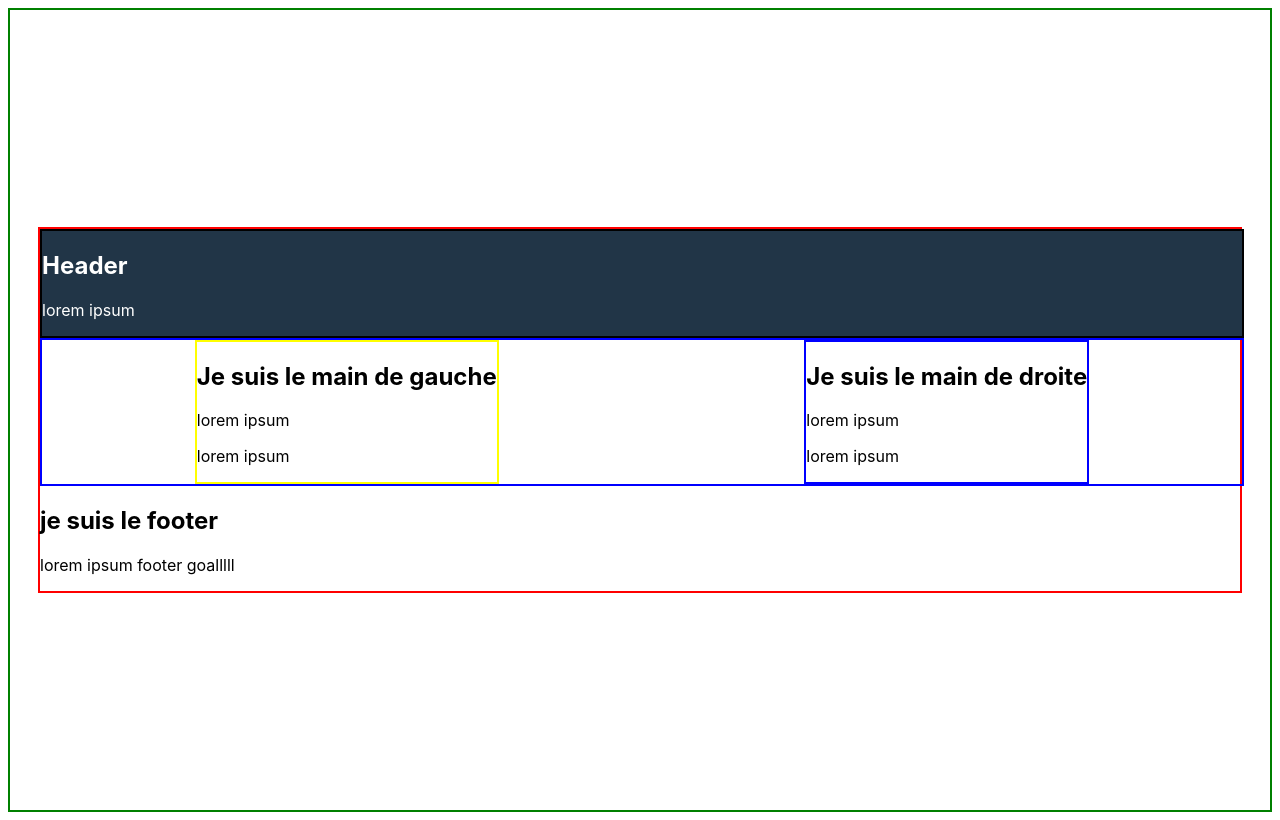
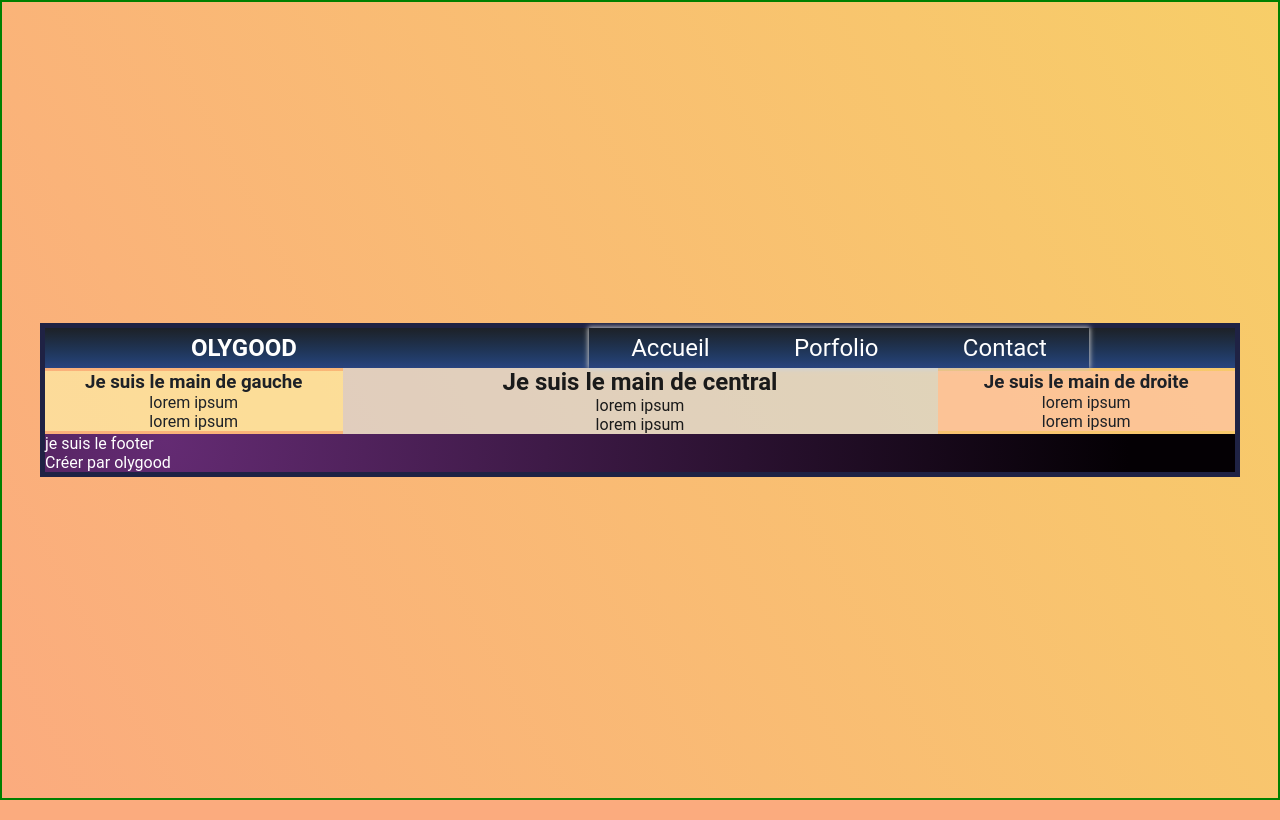
Before and after one commit to olygood/laboVanilla, a website built with Vite: page index.html in a window 1280 px wide. Built offline with nearby package versions, Linux system fonts and the light colour scheme.

Commit message:
header, main avec 3 section, footer ok

```diff
--- a/main.js
+++ b/main.js
@@ -1,15 +1,15 @@
 import '/style.css'
 import { Header } from './src/Header.js'
+import { Main } from './src/Main.js'
 import { Footer } from './src/Footer.js'
-import { Main } from './src/Main.js'
 
 const element = document.querySelector('#app');
-const components = [Header, Main,Footer];
+// const components = [Header,Main,Footer];
 
-for(const el of components)
-{
-    element.insertAdjacentHTML('beforeend', el);
-}
+// for(const el of components)
+// {
+//     element.insertAdjacentHTML('beforeend', el);
+// }
 
 
 
@@ -18,6 +18,6 @@ for(const el of components)
 
 
 
-// element.insertAdjacentHTML('beforeend', header);
-// element.insertAdjacentHTML('beforeend', main);
-// element.insertAdjacentHTML('beforeend', footer);
+element.insertAdjacentHTML('beforeend', Header);
+element.insertAdjacentHTML('beforeend', Main);
+element.insertAdjacentHTML('beforeend', Footer);
--- a/src/Footer.js
+++ b/src/Footer.js
@@ -2,7 +2,7 @@ import '/style.css'
 
 export const Footer =
 `<div class="footer">
-    <h2>je suis le footer</h2>
-    <p>lorem ipsum footer goalllll</p>
+    <p>je suis le footer</p>
+    <p>Créer par olygood</p>
 </div>
 `
--- a/src/Header.js
+++ b/src/Header.js
@@ -1,8 +1,24 @@
 import '/style.css'
 
+
+// console.log(tabLink);
 export const Header =
 `<div class="header">
-    <h2>Header</h2>
-    <p>lorem ipsum</p>
+    <div>
+        <h2>OLYGOOD</h2>
+    </div>
+    <div class="header-link"></div>
+
 </div>
 `
+// const tabLink = ["Accueil", "Porfolio", "Contact"];
+// for (const el of tabLink) {
+//     document.querySelector(".header-link").innerHTML += `<a href="#">${el}</a>`
+
+// }
+document.addEventListener("DOMContentLoaded", function() {
+    const tabLink = ["Accueil", "Porfolio", "Contact"];
+    for (const el of tabLink) {
+        document.querySelector(".header-link").innerHTML += `<a href="#">${el}</a>`
+    }
+});
--- a/src/Main.js
+++ b/src/Main.js
@@ -3,13 +3,17 @@ import '/style.css'
 export const Main =
 `<div class="main">
     <div class="mainLeft">
-        <h2>Je suis le main de gauche</h2>
+        <h3>Je suis le main de gauche</h3>
         <p>lorem ipsum</p>
         <p>lorem ipsum</p>
-
+    </div>
+    <div class="mainCenter">
+        <h2>Je suis le main de central</h2>
+        <p>lorem ipsum</p>
+        <p>lorem ipsum</p>
     </div>
     <div class="mainRight">
-        <h2>Je suis le main de droite</h2>
+        <h3>Je suis le main de droite</h3>
         <p>lorem ipsum</p>
         <p>lorem ipsum</p>
     </div>
--- a/style.css
+++ b/style.css
@@ -1,11 +1,28 @@
+/* ROOT n' est pas (*) attentention a ça */
 :root {
   font-family: Inter, system-ui, Avenir, Helvetica, Arial, sans-serif;
-
-
-
   color-scheme: light dark;
   color: rgba(255, 255, 255, 0.87);
+  margin: 0 ;
+  padding: 0;
+  box-sizing: border-box
 
+}
+/* reset css -------------------------------------- */
+*{
+  margin: 0;
+  padding: 0;
+  box-sizing: border-box;
+  font-family: 'Roboto', sans-serif;
+}
+/* APP est la div maitresse de toute l'application */
+#app {
+  width: 1200px;
+  height: auto;
+  margin: 0;
+  padding: 0;
+  box-sizing: border-box;
+  border: 5px solid rgb(31, 34, 68);
 }
 
 body {
@@ -14,38 +31,111 @@ body {
   align-items: center;
   justify-content: center;
   border: 2px solid green;
+  min-height: 100vh;
   /* a voir si ca ne pose pas de probleme min-height */
-  min-height: 100vh;
+  /* background-image: linear-gradient(to top, #e6e9f0 0%, #eef1f5 100%);  */
+  /* background-image: radial-gradient(73% 147%, #EADFDF 59%, #ECE2DF 100%), radial-gradient(91% 146%, rgba(255,255,255,0.50) 47%, rgba(0,0,0,0.50) 100%); */
+  /* background-blend-mode: screen; */
+  /* background: linear-gradient(-180deg, #BCC5CE 0%, #929EAD 98%), radial-gradient(at top left, rgba(255,255,255,0.30) 0%, rgba(0,0,0,0.30) 100%);
+ background-blend-mode: screen; */
+  /* background-image: linear-gradient(-20deg, #616161 0%, #9bc5c3 100%); */
+  background-color: #FBAB7E;
+  background-image: linear-gradient(62deg, #FBAB7E 0%, #F7CE68 100%);
+
+
 }
-
-#app {
-  width: 1200px;
-  height: auto;
-  border: 2px solid red;
-  color: black;
-}
-
 .header {
-  width: 100%;
-  height: auto;
-  border: 2px solid black;
-  background: #213547;
-  color: white;
-}
-.main{
   width: 100%;
   height: auto;
   display: flex;
   flex-direction: row;
   justify-content: space-around;
   align-items: center;
-  border: 2px solid blue;
+  background-image: linear-gradient(to bottom, #1d2127, #1e2a3c, #1f3352, #223c68, #29447f);
+  color: white;
 }
-.mainLeft{
-  border: 2px solid yellow;
+
+.header-link {
+  width: 500px;
+  height: 40px;
+  display: flex;
+  flex-direction: row;
+  justify-content: space-around;
+  align-items: center;
+  background-image: linear-gradient(to bottom, #1d2127, #1e2a3c, #1f3352, #223c68, #29447f);
+  color: white;
+  box-shadow: #c3c3c3 0px 0px 5px 1px;
+  text-decoration: none;
+  /* border: 2px solid black;  */
+
 }
-.mainRight{
-  border: 2px solid blue;
+
+.header-link a {
+  color: white;
+  text-decoration: none;
+  font-size: 1.5rem;
+}
+
+.main {
+  width: 100%;
+  height: auto;
+  display: flex;
+  flex-direction: row;
+  justify-content: space-around;
+  align-items: center;
+
+
+
+
+  /* background-color: #85FFBD; */
+  /* background-image: linear-gradient(45deg, #85FFBD 0%, #FFFB7D 100%); */
+  /* background-image: linear-gradient(to top, #96fbc4 0%, #f9f586 100%); */
+  /* background-image: linear-gradient(45deg, #85FFBD 0%, #FFFB7D 100%); */
+
+
+}
+
+.mainLeft {
+
+  color: #1d2127;
+  text-align: center;
+  width: 25%;
+  height: auto;
+  background: rgba(255, 255, 180, 0.546);
+  /* background-image: radial-gradient(73% 147%, #EADFDF 59%, #ECE2DF 100%), radial-gradient(91% 146%, rgba(255, 255, 255, 0.50) 47%, rgba(0, 0, 0, 0.50) 100%); */
+  /* background-blend-mode: screen; */
+  /* background-image: linear-gradient(120deg, #fdfbfb 0%, #ebedee 100%); */
+  /* background-image: linear-gradient(to top, #e6e9f0 0%, #eef1f5 100%); */
+}
+
+.mainCenter {
+  color: rgb(240, 126, 19);
+  display: flex;
+  flex-direction: column;
+  justify-content: center;
+  align-items: center;
+  color: #1a1a1a;
+  width: 50%;
+  height: auto;
+  background: rgba(206, 225, 248, 0.546);
+}
+
+.mainRight {
+
+  background-image: linear-gradient(to top, #e6e9f0 0%, #eef1f5 100%);
+  text-align: center;
+  width: 25%;
+  height: auto;
+  color: #1d2127;
+  background: rgba(255, 196, 175, 0.619);
+  /* background-image: linear-gradient(135deg, #f5f7fa 0%, #c3cfe2 100%); */
+}
+.footer {
+
+  background-image: radial-gradient(circle farthest-corner at 10% 20%, rgba(100, 43, 115, 1) 0%, rgba(4, 0, 4, 1) 90%);
+  color: white;
+  width: 100%;
+  height: auto;
 
 }
 
@@ -65,7 +155,7 @@ h1 {
   line-height: 1.1;
 }
 
-button {
+/* button {
   border-radius: 8px;
   border: 1px solid transparent;
   padding: 0.6em 1.2em;
@@ -84,4 +174,4 @@ button:hover {
 button:focus,
 button:focus-visible {
   outline: 4px auto -webkit-focus-ring-color;
-}
+} */
```
Also changed, not shown: index.html (+1 -4 lines), README.md.
